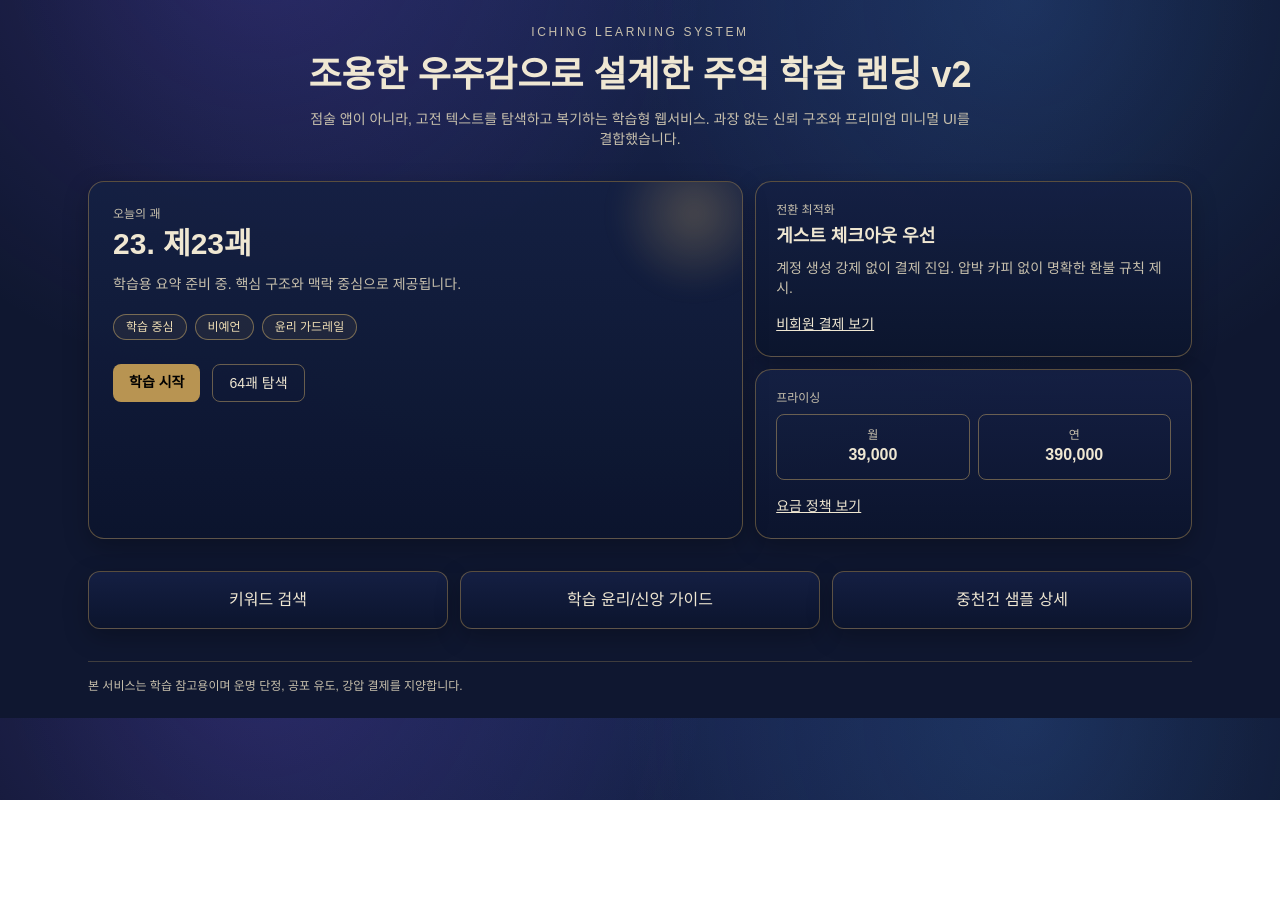
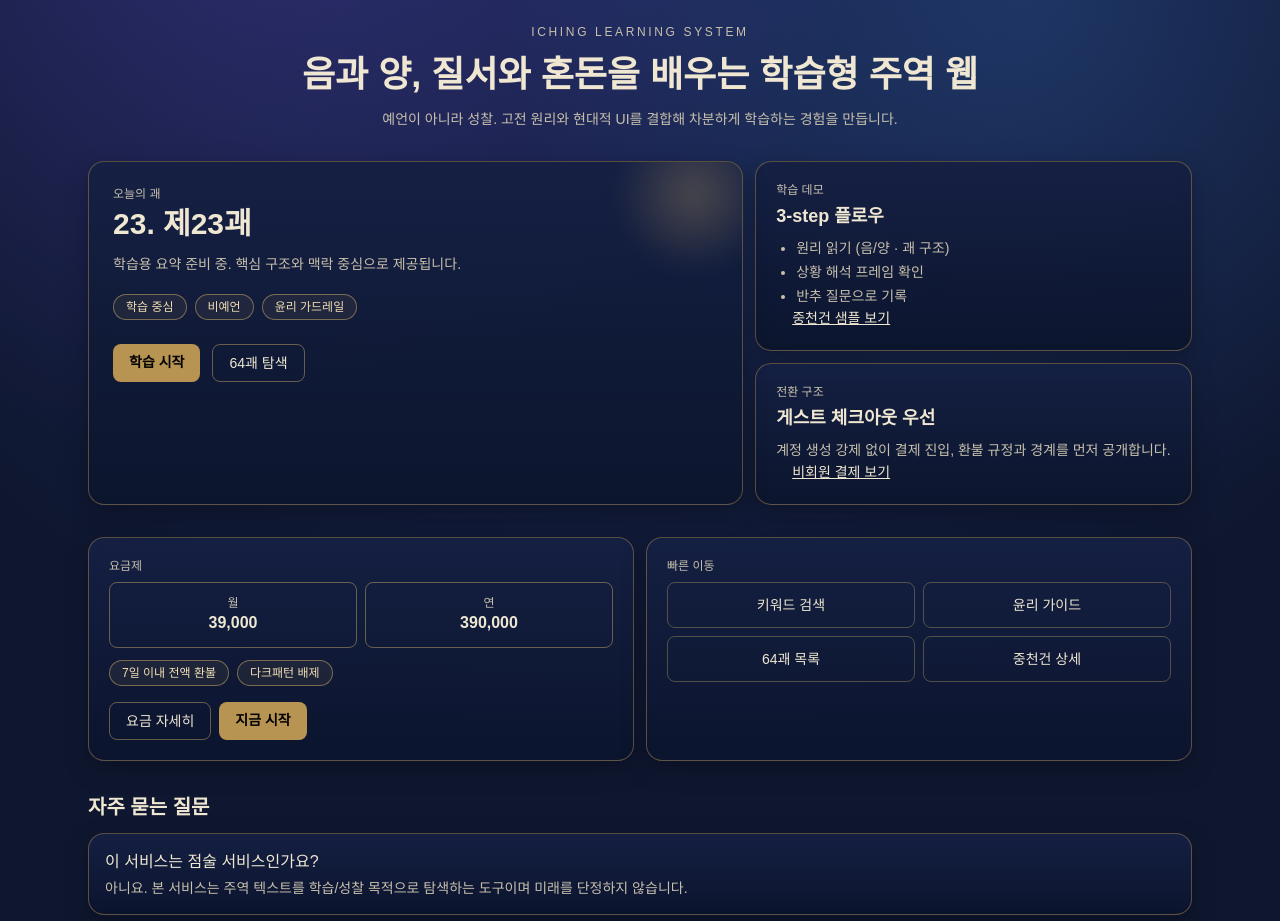
Before and after one commit to kinddragon1224/iching-learning-web, a Next.js app: page / in a window 1280 px wide. Shown: the top 921 px of the page. Before the commit the page ends 800 px from the top, so only its background shows below. Built offline with nearby package versions, Linux system fonts and the light colour scheme.

Commit message:
feat: landing v3 structure with trust/demo/faq and reusable UI components

```diff
--- a/app/page.tsx
+++ b/app/page.tsx
@@ -1,5 +1,8 @@
 import Link from "next/link";
 import { HEXAGRAMS } from "@/data/hexagrams";
+import { FAQS } from "@/data/faq";
+import { Card } from "@/components/ui/Card";
+import { ButtonLink } from "@/components/ui/Button";
 
 function TrustChip({ text }: { text: string }) {
   return <span className="gold-chip rounded-full px-3 py-1 text-xs">{text}</span>;
@@ -13,20 +16,17 @@ export default function Home() {
     <main className="mx-auto max-w-6xl p-6 space-y-8">
       <header className="space-y-3 text-center">
         <p className="text-xs tracking-[0.22em] text-[var(--text-muted)]">ICHING LEARNING SYSTEM</p>
-        <h1 className="text-4xl font-bold leading-tight">조용한 우주감으로 설계한 주역 학습 랜딩 v2</h1>
+        <h1 className="text-4xl font-bold leading-tight">음과 양, 질서와 혼돈을 배우는 학습형 주역 웹</h1>
         <p className="mx-auto max-w-2xl text-sm text-[var(--text-muted)]">
-          점술 앱이 아니라, 고전 텍스트를 탐색하고 복기하는 학습형 웹서비스. 과장 없는 신뢰 구조와
-          프리미엄 미니멀 UI를 결합했습니다.
+          예언이 아니라 성찰. 고전 원리와 현대적 UI를 결합해 차분하게 학습하는 경험을 만듭니다.
         </p>
       </header>
 
       <section className="hero-grid">
-        <article className="paper-panel panel-hover hero-main rounded-2xl p-6 relative overflow-hidden">
+        <Card className="hero-main p-6 relative overflow-hidden">
           <div className="glow-orb absolute -top-12 -right-8 h-40 w-40" />
           <p className="text-xs text-[var(--text-muted)]">오늘의 괘</p>
-          <h2 className="text-3xl font-semibold mt-1">
-            {today.id}. {today.nameKo}
-          </h2>
+          <h2 className="text-3xl font-semibold mt-1">{today.id}. {today.nameKo}</h2>
           <p className="mt-3 text-sm text-[var(--text-muted)] max-w-xl">{today.summary}</p>
           <div className="mt-5 flex flex-wrap gap-2">
             <TrustChip text="학습 중심" />
@@ -34,26 +34,33 @@ export default function Home() {
             <TrustChip text="윤리 가드레일" />
           </div>
           <div className="mt-6 flex gap-3">
-            <Link href={detailHref} className="rounded-lg bg-[var(--gold-line)] px-4 py-2 text-sm font-semibold text-black">
-              학습 시작
-            </Link>
-            <Link href="/hexagrams" className="rounded-lg border border-[rgba(212,178,106,0.45)] px-4 py-2 text-sm">
-              64괘 탐색
-            </Link>
+            <ButtonLink href={detailHref}>학습 시작</ButtonLink>
+            <ButtonLink href="/hexagrams" variant="secondary">64괘 탐색</ButtonLink>
           </div>
-        </article>
+        </Card>
 
-        <article className="paper-panel panel-hover rounded-2xl p-5">
-          <p className="text-xs text-[var(--text-muted)]">전환 최적화</p>
+        <Card className="p-5">
+          <p className="text-xs text-[var(--text-muted)]">학습 데모</p>
+          <h3 className="text-lg font-semibold mt-1">3-step 플로우</h3>
+          <ul className="mt-2 text-sm text-[var(--text-muted)] space-y-1 list-disc pl-5">
+            <li>원리 읽기 (음/양 · 괘 구조)</li>
+            <li>상황 해석 프레임 확인</li>
+            <li>반추 질문으로 기록</li>
+          </ul>
+          <ButtonLink href="/qian" variant="ghost">중천건 샘플 보기</ButtonLink>
+        </Card>
+
+        <Card className="p-5">
+          <p className="text-xs text-[var(--text-muted)]">전환 구조</p>
           <h3 className="text-lg font-semibold mt-1">게스트 체크아웃 우선</h3>
-          <p className="mt-2 text-sm text-[var(--text-muted)]">계정 생성 강제 없이 결제 진입. 압박 카피 없이 명확한 환불 규칙 제시.</p>
-          <Link href="/checkout" className="inline-block mt-4 text-sm underline">
-            비회원 결제 보기
-          </Link>
-        </article>
+          <p className="mt-2 text-sm text-[var(--text-muted)]">계정 생성 강제 없이 결제 진입, 환불 규정과 경계를 먼저 공개합니다.</p>
+          <ButtonLink href="/checkout" variant="ghost">비회원 결제 보기</ButtonLink>
+        </Card>
+      </section>
 
-        <article className="paper-panel panel-hover rounded-2xl p-5">
-          <p className="text-xs text-[var(--text-muted)]">프라이싱</p>
+      <section className="grid sm:grid-cols-2 gap-3">
+        <Card className="p-5">
+          <p className="text-xs text-[var(--text-muted)]">요금제</p>
           <div className="mt-2 grid grid-cols-2 gap-2 text-center">
             <div className="rounded-lg border border-[rgba(212,178,106,0.45)] p-3">
               <p className="text-xs text-[var(--text-muted)]">월</p>
@@ -64,16 +71,37 @@ export default function Home() {
               <p className="font-semibold">390,000</p>
             </div>
           </div>
-          <Link href="/pricing" className="inline-block mt-4 text-sm underline">
-            요금 정책 보기
-          </Link>
-        </article>
+          <div className="mt-3 flex flex-wrap gap-2 text-xs">
+            <TrustChip text="7일 이내 전액 환불" />
+            <TrustChip text="다크패턴 배제" />
+          </div>
+          <div className="mt-4 flex gap-2">
+            <ButtonLink href="/pricing" variant="secondary">요금 자세히</ButtonLink>
+            <ButtonLink href="/checkout">지금 시작</ButtonLink>
+          </div>
+        </Card>
+
+        <Card className="p-5">
+          <p className="text-xs text-[var(--text-muted)]">빠른 이동</p>
+          <div className="mt-2 grid grid-cols-2 gap-2 text-sm">
+            <Link href="/search" className="rounded-lg border border-[rgba(212,178,106,0.35)] p-3 text-center">키워드 검색</Link>
+            <Link href="/policy" className="rounded-lg border border-[rgba(212,178,106,0.35)] p-3 text-center">윤리 가이드</Link>
+            <Link href="/hexagrams" className="rounded-lg border border-[rgba(212,178,106,0.35)] p-3 text-center">64괘 목록</Link>
+            <Link href="/qian" className="rounded-lg border border-[rgba(212,178,106,0.35)] p-3 text-center">중천건 상세</Link>
+          </div>
+        </Card>
       </section>
 
-      <section className="grid sm:grid-cols-3 gap-3">
-        <Link href="/search" className="paper-panel panel-hover rounded-xl p-4 text-center">키워드 검색</Link>
-        <Link href="/policy" className="paper-panel panel-hover rounded-xl p-4 text-center">학습 윤리/신앙 가이드</Link>
-        <Link href="/qian" className="paper-panel panel-hover rounded-xl p-4 text-center">중천건 샘플 상세</Link>
+      <section className="space-y-3">
+        <h2 className="text-xl font-semibold">자주 묻는 질문</h2>
+        <div className="grid gap-2">
+          {FAQS.map((f) => (
+            <Card key={f.q} className="p-4">
+              <p className="font-medium">{f.q}</p>
+              <p className="text-sm text-[var(--text-muted)] mt-1">{f.a}</p>
+            </Card>
+          ))}
+        </div>
       </section>
 
       <footer className="text-xs text-[var(--text-muted)] border-t border-[rgba(212,178,106,0.25)] pt-4">
--- /dev/null
+++ b/components/ui/Button.tsx
@@ -0,0 +1,14 @@
+import Link from "next/link";
+import { ReactNode } from "react";
+
+type Variant = "primary" | "secondary" | "ghost";
+
+export function ButtonLink({ href, children, variant = "primary" }: { href: string; children: ReactNode; variant?: Variant }) {
+  const cls = {
+    primary: "rounded-lg bg-[var(--gold-line)] px-4 py-2 text-sm font-semibold text-black",
+    secondary: "rounded-lg border border-[rgba(212,178,106,0.45)] px-4 py-2 text-sm",
+    ghost: "rounded-lg px-4 py-2 text-sm underline",
+  }[variant];
+
+  return <Link href={href} className={cls}>{children}</Link>;
+}
--- /dev/null
+++ b/components/ui/Card.tsx
@@ -0,0 +1,5 @@
+import { ReactNode } from "react";
+
+export function Card({ children, className = "" }: { children: ReactNode; className?: string }) {
+  return <div className={`paper-panel panel-hover rounded-2xl ${className}`}>{children}</div>;
+}
--- /dev/null
+++ b/data/faq.ts
@@ -0,0 +1,18 @@
+export const FAQS = [
+  {
+    q: "이 서비스는 점술 서비스인가요?",
+    a: "아니요. 본 서비스는 주역 텍스트를 학습/성찰 목적으로 탐색하는 도구이며 미래를 단정하지 않습니다.",
+  },
+  {
+    q: "신앙과 충돌하지 않도록 사용할 수 있나요?",
+    a: "가능합니다. 최종 의사결정 대체가 아닌 학습 참고로 사용하며, 기도/분별/공동체 조언을 우선하도록 가이드합니다.",
+  },
+  {
+    q: "환불 정책은 어떻게 되나요?",
+    a: "시작 후 7일 이내, 쿠폰 3회 미만 사용 시 전액 환불을 기본 정책으로 운영합니다.",
+  },
+  {
+    q: "계정 없이 시작할 수 있나요?",
+    a: "네. 게스트 체크아웃 동선을 최우선으로 제공합니다.",
+  },
+];
```
